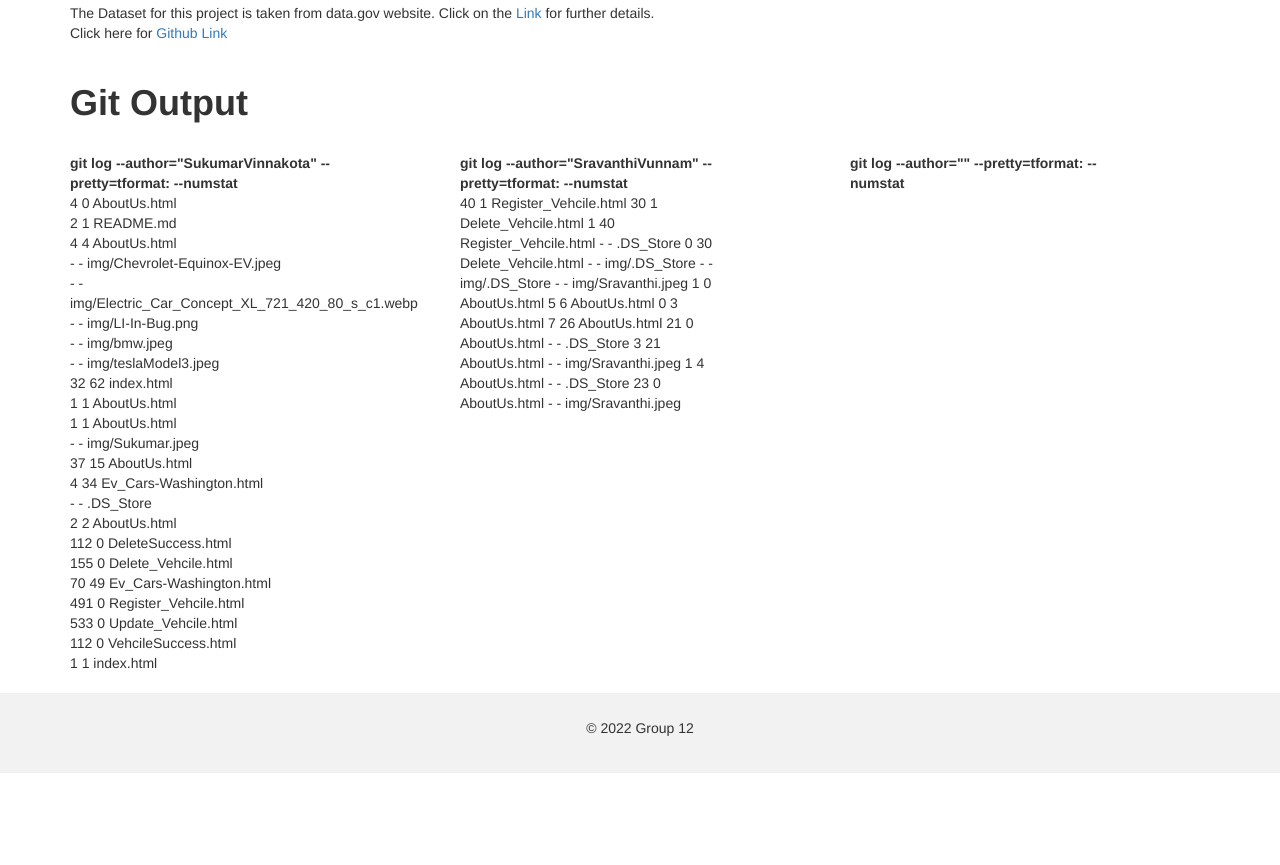
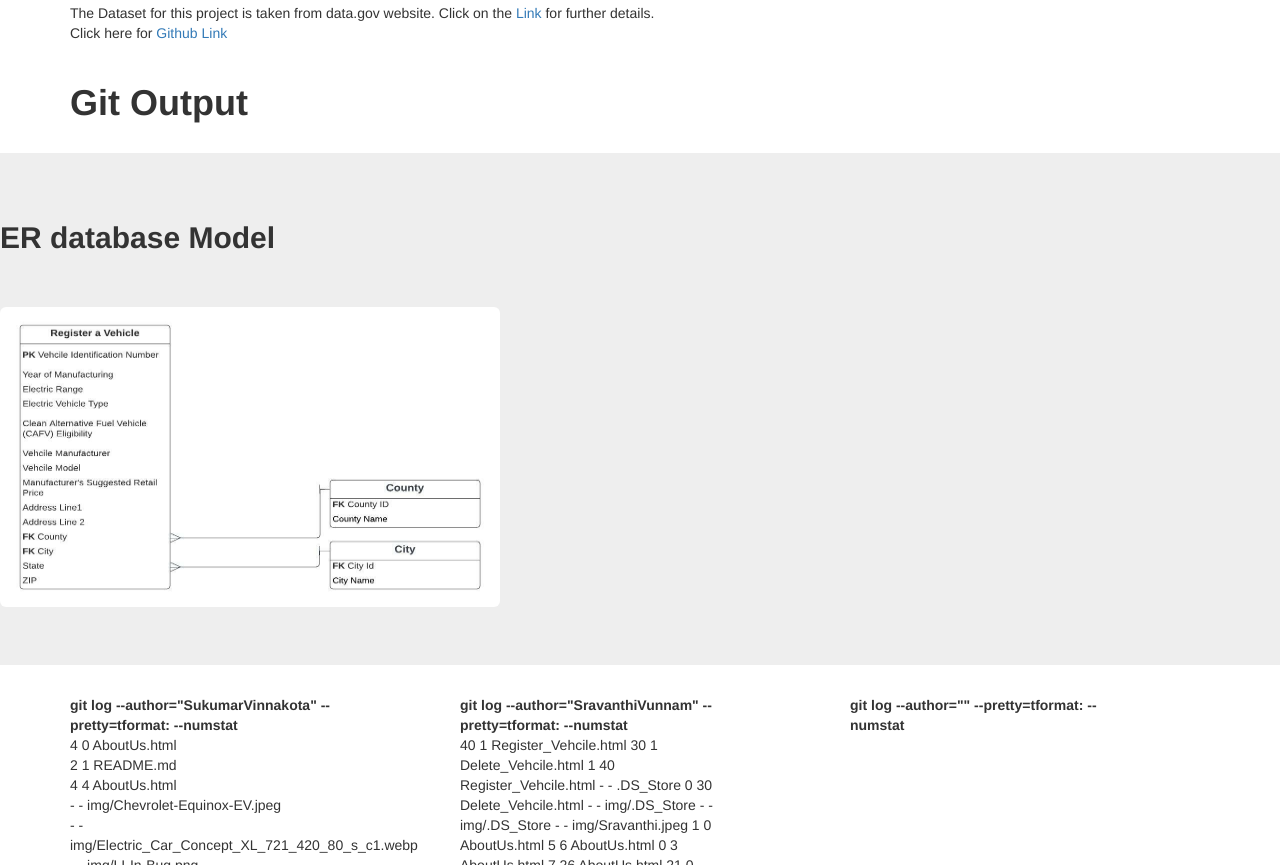
Before and after one commit to SukumarVinnakota/WebLookAndFeel, a plain HTML site: page AboutUs.html in a window 1280 px wide. Shown: the part 620-1485 px from the top of the page. Before the commit the page ends 1393 px from the top, so only its background shows below. Drawn offline with nearby package versions, Linux system fonts and the light colour scheme.

Commit message:
Updated ER model

```diff
--- a/AboutUs.html
+++ b/AboutUs.html
@@ -141,6 +141,11 @@
         <h1><b>Git Output</b></h1>
     </div>
     <br>
+        <div class="col-sm-1"> </div>
+        <div class="jumbotron">
+		<h2><b>ER database Model</b><h2></br>
+            <img src="./img/ER Diagram.jpeg" class="img-rounded" height="300px" width="500px">
+    </div>
     <div class="container">
         <div class="row">
             <div class="col-sm-3 bor">
```
Also changed, not shown: img/ER Diagram.jpeg (added), 1 other file.
